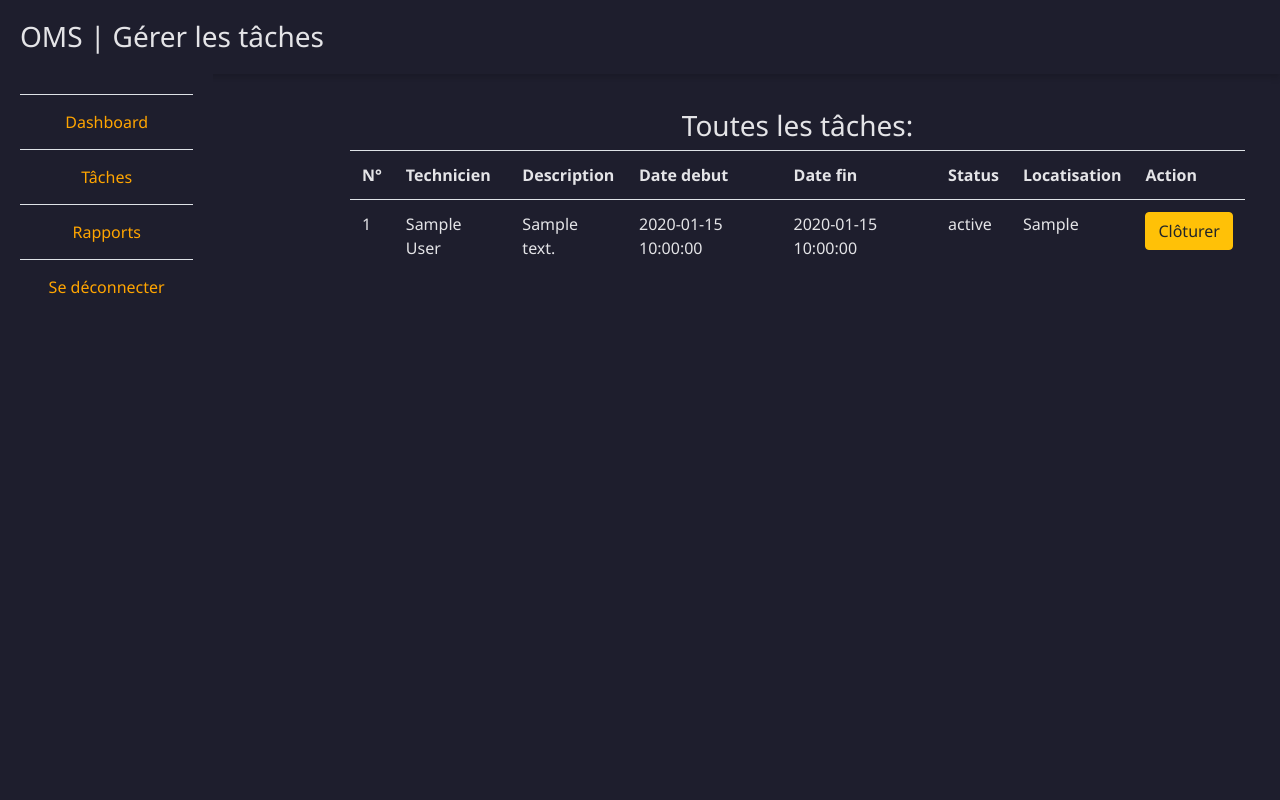
After one commit to saielhaq/technician_task_management_system, a PHP site: page /user_tasks.php in a window 1280 px wide. The commit adds this page. Run offline with PHP 8.4, Linux system fonts and the light colour scheme; the visitor is signed in with stand-in values (Sample User, id 1); tables that the repository leaves empty or names only in its code hold one stand-in row (values such as "Sample post").

Commit message:
Separate users tasks and admin's tasks

```diff
--- a/reports.php
+++ b/reports.php
@@ -75,7 +75,6 @@ session_start();
                     echo "<tr>";
                     echo "<td>" . $num++ . "</td>";
                     echo "<td>" . $row["description"] . "</td>";
-                    echo "<td>" . $row["name"] . "</td>";
                     echo "<td>" . $row["content"] . "</td>";
                     echo "<td><a href='download_report.php?report_id=" . $row['rid'] . "' class='btn btn-success'>Télécharger</a></td>";
                     echo "<td><a href='edit_report.php?report_id=" . $row['rid'] . "' class='btn btn-warning'>Modifier</a></td>";
--- a/user_dashboard.php
+++ b/user_dashboard.php
@@ -69,7 +69,10 @@ if ($res4) {
                     <td style="text-align: center"><a href="user_dashboard.php" type="button">Dashboard</a></td>
                 </tr>
                 <tr>
-                    <td><a href="manage_task.php" type="button" id="manage_task">Tâches</a></td>
+                    <td><a href="manage_task.php" type="button" id="manage_task">Tâches disponibles</a></td>
+                </tr>
+                <tr>
+                    <td><a href="manage_task.php" type="button" id="manage_task">Mes tâches</a></td>
                 </tr>
                 <tr>
                     <td><a href="reports.php" type="button" id="manage_task">Rapports</a></td>
--- /dev/null
+++ b/user_tasks.php
@@ -0,0 +1,120 @@
+<?php
+session_start();
+?>
+
+
+<!DOCTYPE html>
+<html lang="en">
+
+<head>
+    <meta charset="UTF-8">
+    <meta name="viewport" content="width=device-width, initial-scale=1.0">
+    <title>OMS | Gérer les tâches</title>
+    <link rel="stylesheet" href="bootstrap/css/bootstrap.min.css">
+    <link rel="stylesheet" href="css/dashboard.css">
+    <script src="bootstrap/js/bootstrap.min.js"></script>
+    <script src="includes/jquery-3.7.1.min.js"></script>
+</head>
+
+<body>
+    <div id="header" class="container-fluid">
+        <div class="row align-items-center">
+            <div class="col-md-6">
+                <h3>OMS | Gérer les tâches</h3>
+            </div>
+        </div>
+    </div>
+    <div class="sidebar-container">
+        <div class="col-md-2" id="left-sidebar">
+            <table class="table">
+                <tr>
+                    <td><a href="user_dashboard.php" type="button">Dashboard</a></td>
+                </tr>
+                <tr>
+                    <td><a href="manage_task.php" type="button" id="manage_task">Tâches</a></td>
+                </tr>
+                <tr>
+                    <td><a href="reports.php" type="button" id="reports">Rapports</a></td>
+                </tr>
+                <tr>
+                    <td><a href="logout.php" type="button" id="logout_link">Se déconnecter</a></td>
+                </tr>
+            </table>
+        </div>
+        <div id="right-sidebar">
+            <center>
+                <h3>Toutes les tâches:</h3>
+            </center>
+            <table class="table">
+                <tr>
+                    <th>N°</th>
+                    <th>Technicien</th>
+                    <th>Description</th>
+                    <th>Date debut</th>
+                    <th>Date fin</th>
+                    <th>Status</th>
+                    <th>Locatisation</th>
+                    <th>Action</th>
+                </tr>
+                <?php
+                include ('includes/connection.php');
+                $num = 1;
+                $query = "SELECT *, IFNULL(u.name, '') AS user_name FROM tasks t LEFT JOIN users u ON t.uid = u.uid";
+                $res = mysqli_query($con, $query);
+                while ($row = mysqli_fetch_assoc($res)) {
+                    ?>
+                    <tr>
+                        <td><?php echo $num ?></td>
+                        <td><?php echo ($row['user_name'] !== null) ? $row['user_name'] : ""; ?></td>
+                        <td><?php echo $row['description']; ?></td>
+                        <td><?php echo $row['start_date']; ?></td>
+                        <td><?php echo $row['end_date']; ?></td>
+                        <td><?php echo $row['status']; ?></td>
+                        <td><?php echo $row['location']; ?></td>
+                        <td>
+                            <?php
+                            if ($row['uid'] === null) {
+                                ?>
+                                <form method="POST" action="<?php echo $_SERVER['PHP_SELF']; ?>">
+                                    <input type="hidden" name="accept_task_id" value="<?php echo $row['tid']; ?>">
+                                    <button type="submit" name="accept_task" class="btn btn-success">Accepter</button>
+                                </form>
+                                <?php
+                            } elseif ($row['uid'] == $_SESSION['uid']) {
+                                if ($row['status'] !== 'Terminé') {
+                                    ?>
+                                    <a href="close_task.php?tid=<?php echo $row['tid']; ?>" type="button"
+                                        class="btn btn-warning">Clôturer</a>
+                                    <?php
+                                } else {
+                                    ?>
+                                    <i>Tâche clôturée</i>
+                                    <?php
+                                }
+                            } else {
+                                ?>
+                                <i>Tâche prise</i>
+                                <?php
+                            }
+                            ?>
+                        </td>
+                    </tr>
+                    <?php
+                    $num++;
+                }
+
+                if (isset($_POST['accept_task'])) {
+                    $task_id = $_POST['accept_task_id'];
+                    $query = "UPDATE tasks SET status = 'En cours' WHERE tid = $task_id";
+                    mysqli_query($con, $query);
+                    $query = "UPDATE tasks SET uid = " . $_SESSION['uid'] . " WHERE tid = " . $task_id;
+                    mysqli_query($con, $query);
+                    echo "<script>window.location.href='manage_task.php';</script>";
+                }
+                ?>
+            </table>
+        </div>
+    </div>
+</body>
+
+</html>
```
